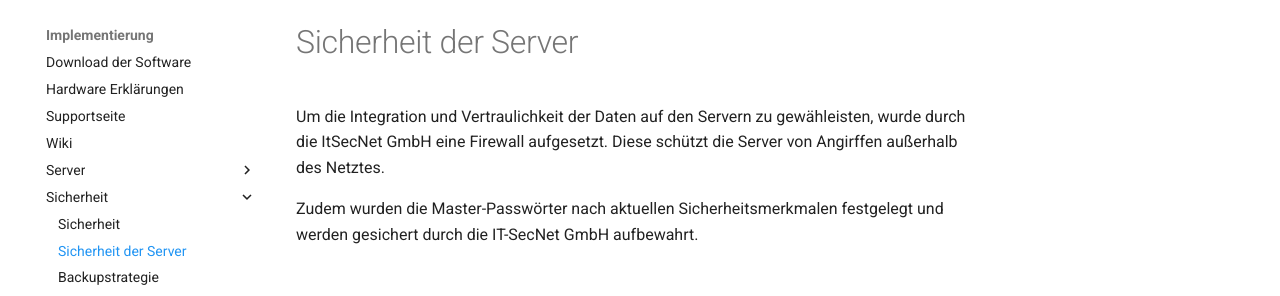
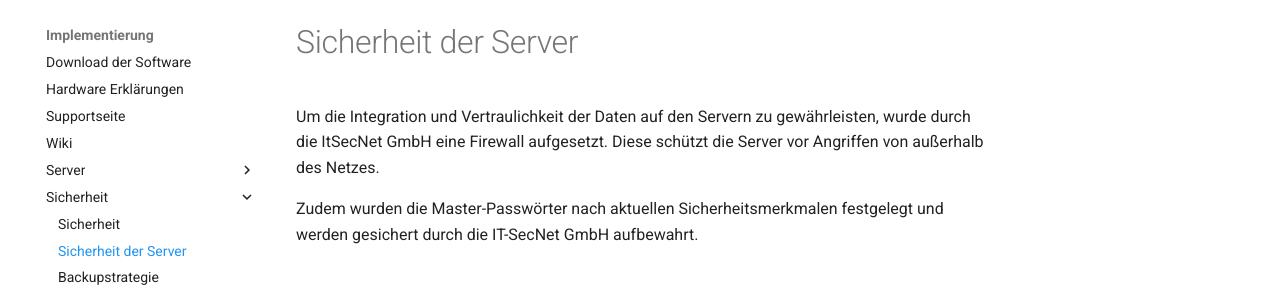
Before and after one commit to gz-bad-erzland-p2/Dokumentation, an MkDocs documentation site: the page built from docs/implementierung/sicherheit/03_server-sicherheit.md, in a window 1280 px wide. Shown: the part 124-420 px from the top of the page. Built offline with MkDocs 1.6.1 and Material for MkDocs 9.7.7, drawn with Linux system fonts in a browser that asks for light colours; comment, search, counter and statistics services are not loaded.

Commit message:
Update 03_server-sicherheit.md

```diff
--- a/docs/implementierung/sicherheit/03_server-sicherheit.md
+++ b/docs/implementierung/sicherheit/03_server-sicherheit.md
@@ -1,6 +1,6 @@
 # Sicherheit der Server
 
-Um die Integration und Vertraulichkeit der Daten auf den Servern zu gewähleisten, wurde durch die ItSecNet GmbH eine Firewall aufgesetzt.
-Diese schützt die Server von Angirffen außerhalb des Netztes.
+Um die Integration und Vertraulichkeit der Daten auf den Servern zu gewährleisten, wurde durch die ItSecNet GmbH eine Firewall aufgesetzt.
+Diese schützt die Server vor Angriffen von außerhalb des Netzes.
 
 Zudem wurden die Master-Passwörter nach aktuellen Sicherheitsmerkmalen festgelegt und werden gesichert durch die IT-SecNet GmbH aufbewahrt.
```
